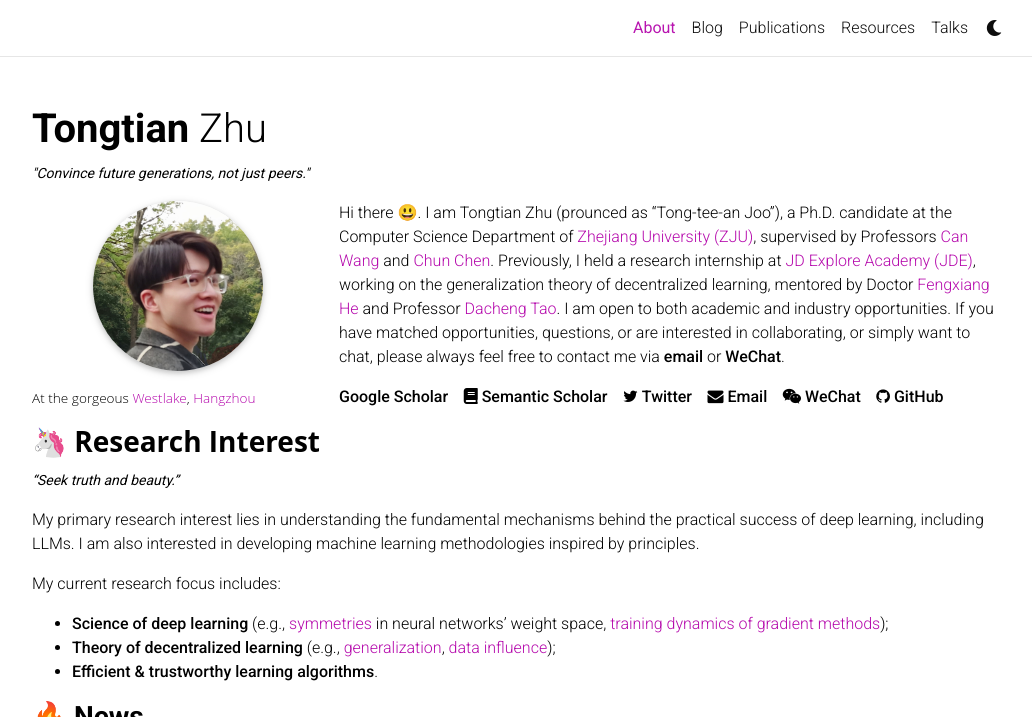
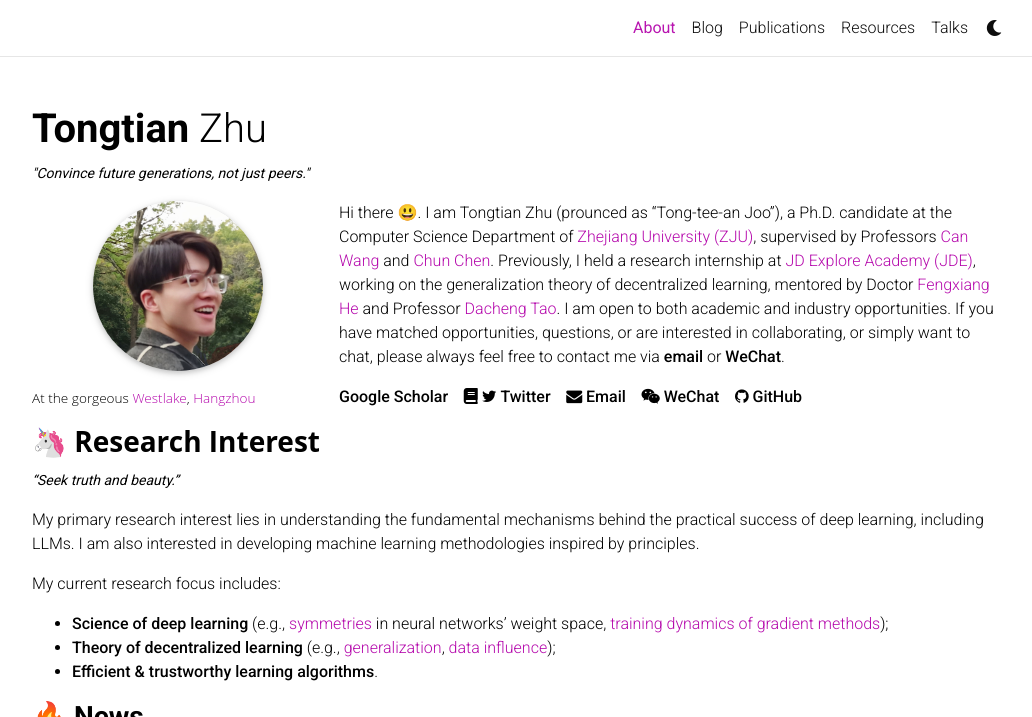
Before and after one commit to Raiden-Zhu/Raiden-Zhu.github.io, a Jekyll site: the page built from _pages/about.md, in a window 1280 px wide and 900 px high, cut to the strip 0-717 px from the top of the window. Shown: the whole strip, without its empty margins (123-1155 px from the left). Built offline with Jekyll 4.4.1, drawn with Linux system fonts in a browser that asks for light colours; full-size pictures stand in for the smaller copies a plugin makes; comment, search, counter and statistics services are not loaded; a style sheet for code colours, icons or effects is not loaded.

Commit message:
Update about.md

```diff
--- a/_pages/about.md
+++ b/_pages/about.md
@@ -24,7 +24,7 @@
 Previously, I held a research internship at [JD Explore Academy (JDE)](https://jdcorporateblog.com/jd-unveils-four-new-enterprise-level-products/jd-explore-academy/), working on the generalization theory of decentralized learning,  mentored by Doctor [Fengxiang He](https://fengxianghe.github.io/) and Professor [Dacheng Tao](https://www.sydney.edu.au/engineering/about/our-people/academic-staff/dacheng-tao.html).
 I am open to both academic and industry opportunities. If you have matched opportunities, questions, or are interested in collaborating, or simply want to chat, please always feel free to contact me via [**email**](mailto:raiden@zju.edu.cn) or [**WeChat**](https://raw.githubusercontent.com/Raiden-Zhu/Raiden-Zhu.github.io/master/assets/img/WeChat_QR_code.jpg).  <!-- For regular updates and insights, feel free to follow my [**Twitter**](https://twitter.com/Raiden13238619) as well. -->
 
-<i class="ai ai-google-scholar"></i> [**Google Scholar**](https://scholar.google.com/citations?user=QvBDUsIAAAAJ&hl=en) &nbsp;&nbsp; <i class="fas fa-book"></i> [**Semantic Scholar**](https://www.semanticscholar.org/author/Tongtian-Zhu/2173757802) &nbsp;&nbsp; <i class="fa fa-twitter"></i> [**Twitter**](https://twitter.com/Raiden13238619/) &nbsp;&nbsp; <i class="fa fa-envelope"></i> [**Email**](mailto:raiden@zju.edu.cn) &nbsp;&nbsp; <i class="fa fa-weixin"></i> [**WeChat**](https://raw.githubusercontent.com/Raiden-Zhu/Raiden-Zhu.github.io/master/assets/img/WeChat_QR_code.jpg) &nbsp;&nbsp;  <i class="fa fa-github"></i> [**GitHub**](https://github.com/Raiden-Zhu)
+<i class="ai ai-google-scholar"></i> [**Google Scholar**](https://scholar.google.com/citations?user=QvBDUsIAAAAJ&hl=en) &nbsp;&nbsp; <i class="fas fa-book"></i> <!-- [**Semantic Scholar**](https://www.semanticscholar.org/author/Tongtian-Zhu/2173757802) &nbsp;&nbsp;--> <i class="fa fa-twitter"></i> [**Twitter**](https://twitter.com/Raiden13238619/) &nbsp;&nbsp; <i class="fa fa-envelope"></i> [**Email**](mailto:raiden@zju.edu.cn) &nbsp;&nbsp; <i class="fa fa-weixin"></i> [**WeChat**](https://raw.githubusercontent.com/Raiden-Zhu/Raiden-Zhu.github.io/master/assets/img/WeChat_QR_code.jpg) &nbsp;&nbsp;  <i class="fa fa-github"></i> [**GitHub**](https://github.com/Raiden-Zhu)
 
 <!-- <br/>&nbsp;&nbsp; <i class="fab fa-zhihu"></i> [**Zhihu**](https://www.zhihu.com/people/you-li-70-94) <br/> -->
 
```
